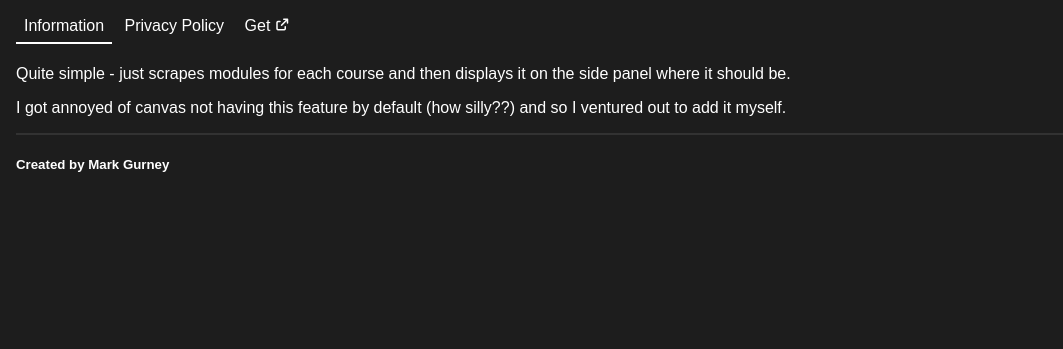
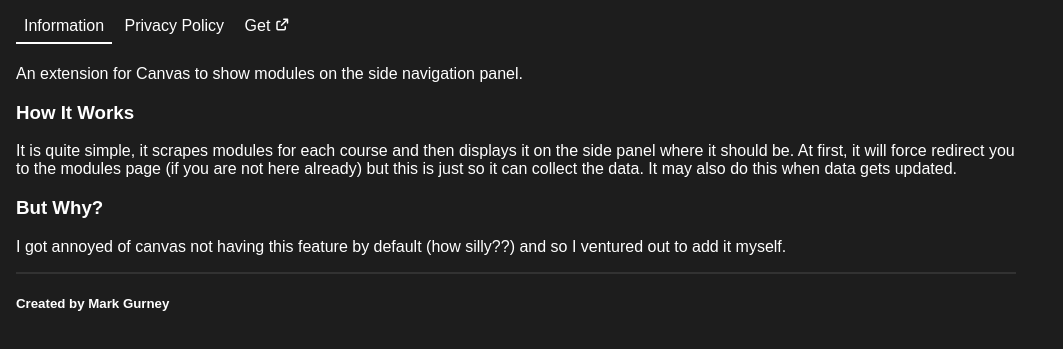
Before and after one commit to Superchicken962/canvas-module-list-ext, a browser extension: page docs/index.html in a window 1280 px wide. Shown: the part 57-406 px from the top of the page, without its empty margins (0-1063 px from the left). Drawn offline with Linux system fonts and the light colour scheme.

Commit message:
Add additional info to docs page

```diff
--- a/docs/index.html
+++ b/docs/index.html
@@ -8,7 +8,7 @@
     <link rel="stylesheet" href="https://cdnjs.cloudflare.com/ajax/libs/font-awesome/7.3.1/css/all.min.css" integrity="sha512-QeR2VH+lsBE5LSAe1Q5EnTBbe7XTBubt8dG93Y7gidSgdMCr8nVqKcfKAMyN96SV8KDbZVTDXChatu5G2KQGzg==" crossorigin="anonymous" referrerpolicy="no-referrer">
 </head>
 <body>
-    <div>
+    <div class="main">
         <h2>Canvas Module List</h2>
         <div class="links">
             <a class="link active" href="/">Information</a>
@@ -16,9 +16,17 @@
             <a class="link" href="/get" target="_blank">Get <i class="fa fa-external-link fa-xs"></i></a>
         </div>
 
+        <p>An extension for Canvas to show modules on the side navigation panel.</p>
+
+        <h3>How It Works</h3>
         <p>
-            Quite simple - just scrapes modules for each course and then displays it on the side panel where it should be.
+            It is quite simple, it scrapes modules for each course and then displays it on the side panel where it should be.
+            At first, it will force redirect you to the modules page (if you are not here already) but this is just so it can collect the data.
+            It may also do this when data gets updated.
         </p>
+
+        <h3>But Why?</h3>
+
         <p>
             I got annoyed of canvas not having this feature by default (how silly??) and so I ventured out to add it myself.
         </p>
--- a/docs/main.css
+++ b/docs/main.css
@@ -45,3 +45,7 @@
 hr {
     border: 1px solid rgb(50, 50, 50);
 }
+
+.main {
+    max-width: 1000px;
+}
```
Also changed, not shown: docs/privacy_policy.html (+1 -1 lines).
